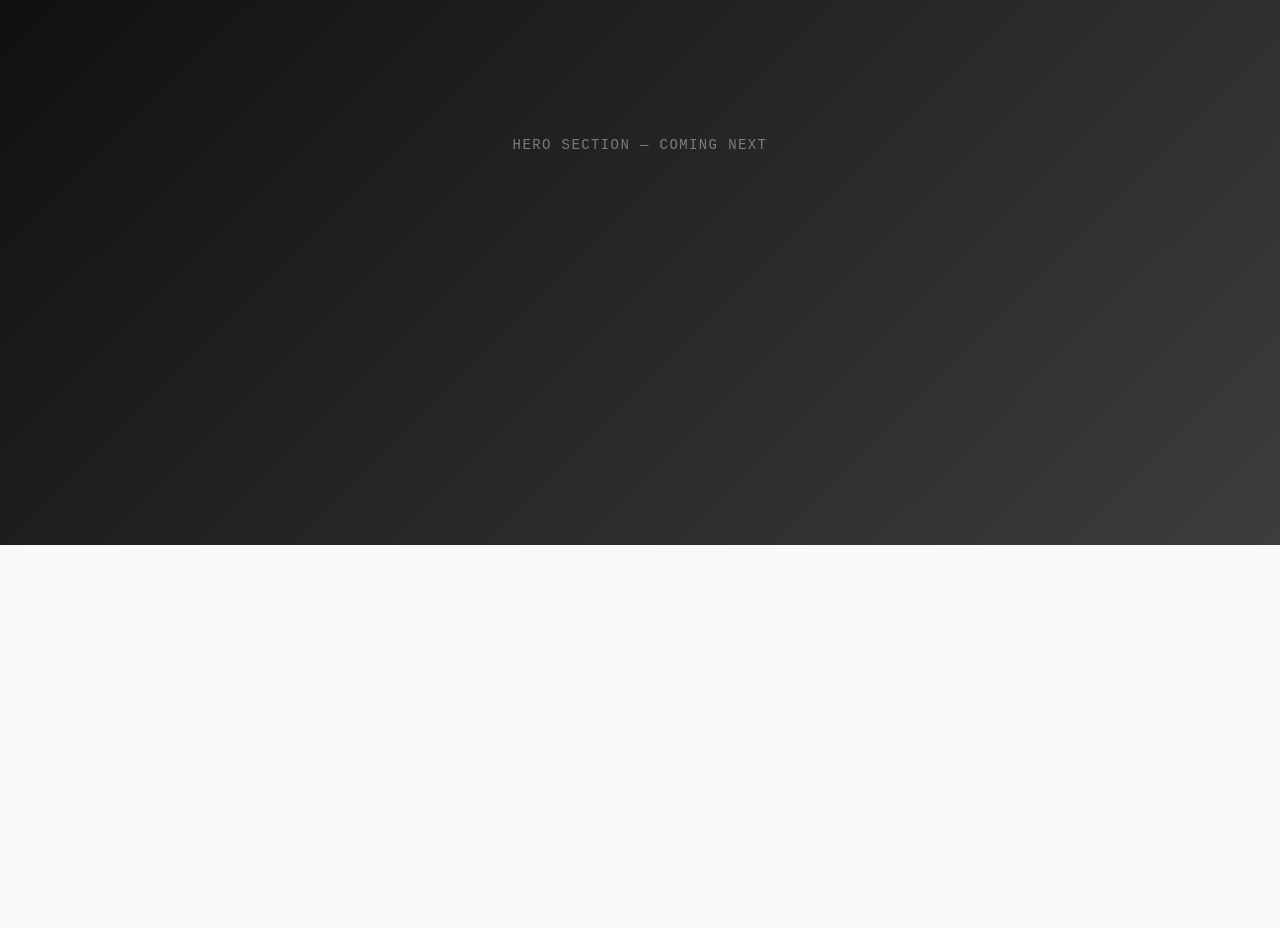
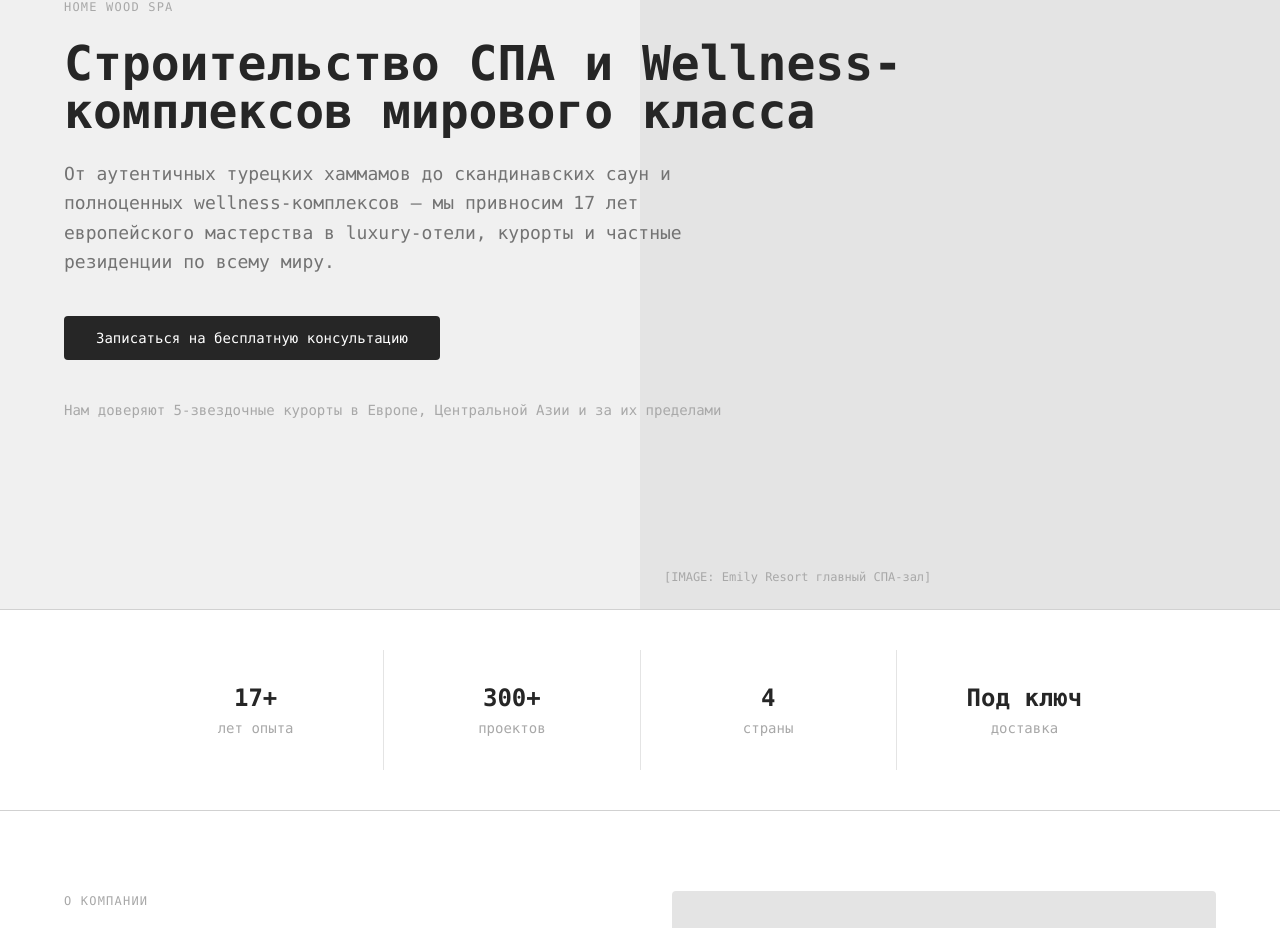
Before and after one commit to digitalcluster25/hws, a React (Vite) app: page / in a window 1280 px wide. Shown: the part 255-1183 px from the top of the page. Built offline with nearby package versions, Linux system fonts and the light colour scheme; a web font is replaced by a local one.

Commit message:
fix: restore wireframe + Nav together

```diff
--- a/src/App.jsx
+++ b/src/App.jsx
@@ -1,23 +1,11 @@
 import Nav from './components/layout/Nav'
+import Wireframe from './wireframe/Wireframe'
 
 export default function App() {
   return (
     <div>
       <Nav />
-      {/* Тест: высокая страница чтобы проверить scroll-эффект */}
-      <div
-        className="min-h-screen flex items-center justify-center"
-        style={{ background: 'linear-gradient(135deg, #0a0a0a 0%, #3d3d3d 100%)' }}
-      >
-        <p className="font-display text-white text-sm tracking-widest uppercase opacity-40">
-          Hero section — coming next
-        </p>
-      </div>
-      <div className="min-h-screen bg-gray-50 flex items-center justify-center">
-        <p className="font-sans text-gray-400 text-sm">
-          Scroll down — nav becomes white
-        </p>
-      </div>
+      <Wireframe />
     </div>
   )
 }
```
